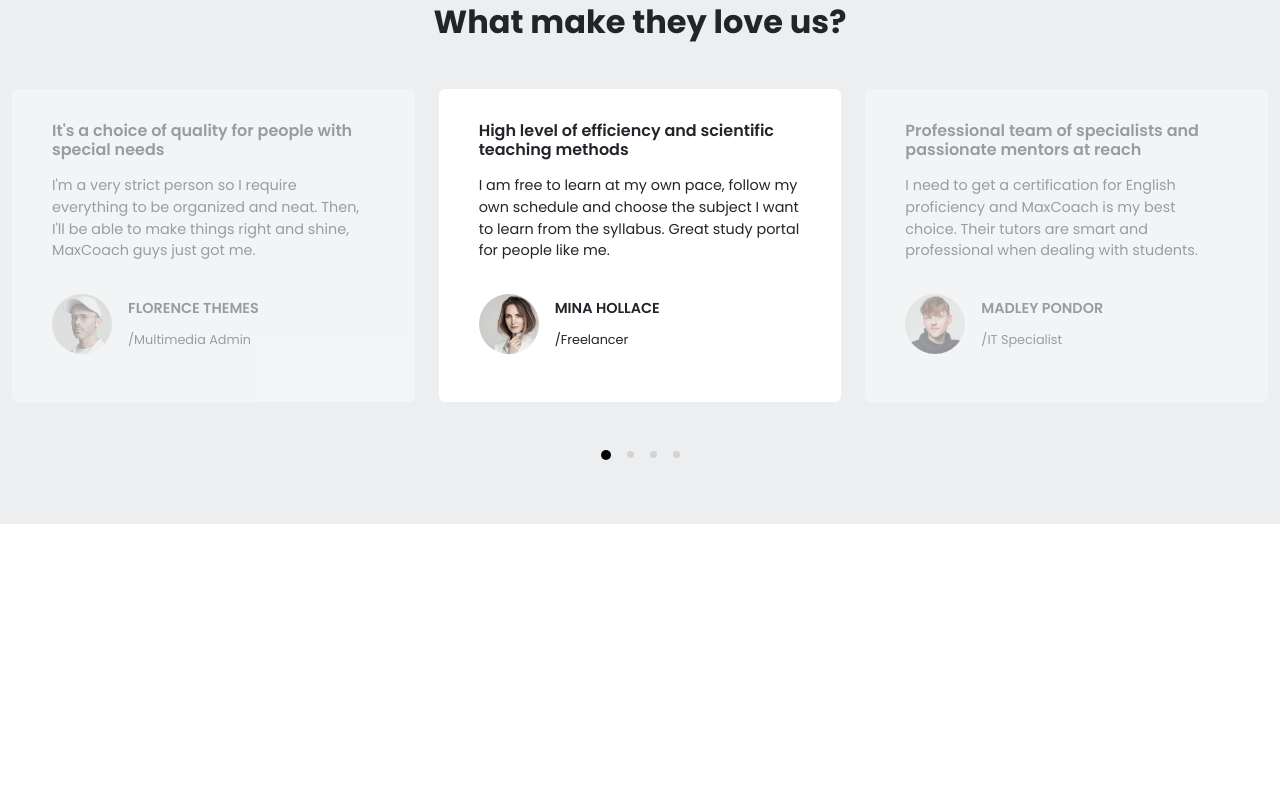
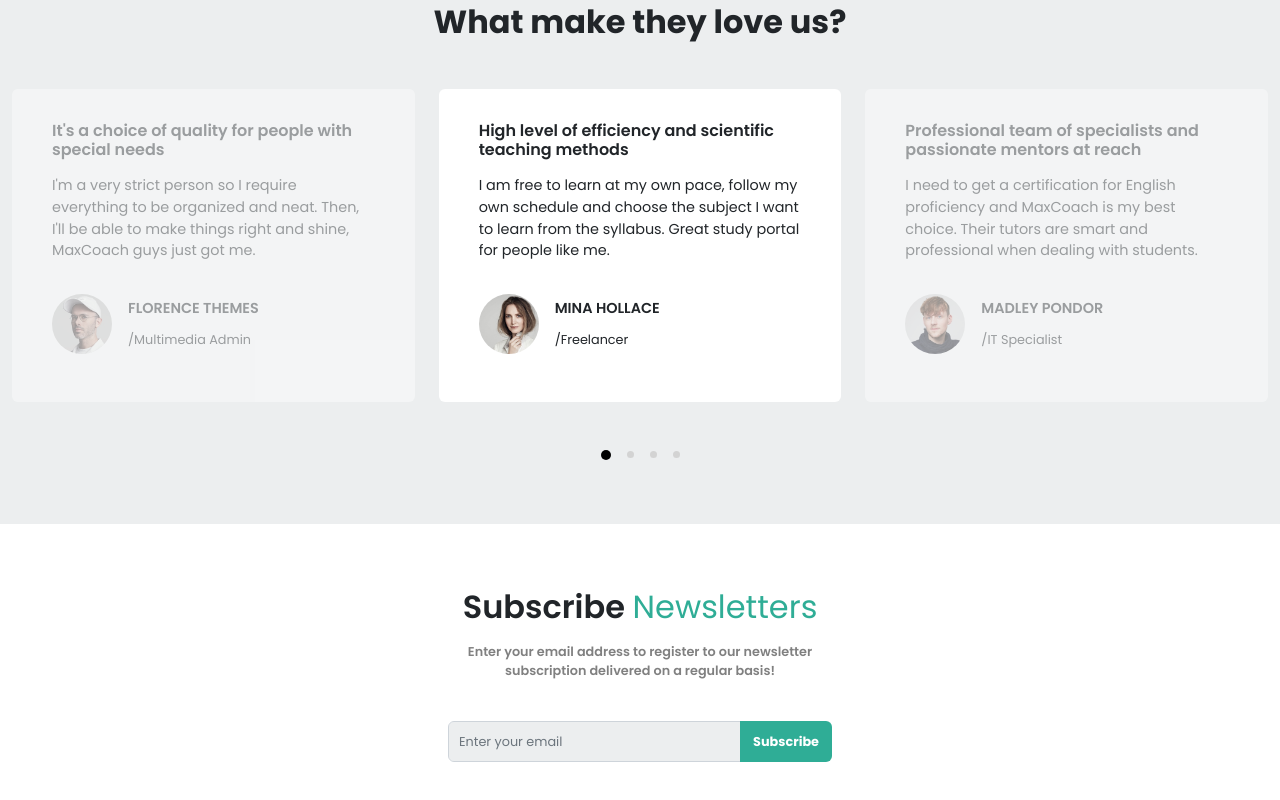
Before and after one commit to nespolisimmaco/proj-html-vuejs, a Vue app: page / in a window 1280 px wide. Shown: the part 4487-5287 px from the top of the page. Before the commit the page ends 5011 px from the top, so only its background shows below. Built offline with nearby package versions, Linux system fonts and the light colour scheme.

Commit message:
Add: added text and input field

```diff
--- a/src/components/Newsletter.vue
+++ b/src/components/Newsletter.vue
@@ -1,17 +1,72 @@
 <script>
 export default {
     name: "Newsletter",
-    data() {
-        return {}
-    }
 }
 </script>
 
 <template>
-    <div>
-
+    <!-- Newsletter -->
+    <div class="newsletter text-center">
+        <!-- Container -->
+        <div class="ms_smaller-container">
+            <h2>Subscribe <span>Newsletters</span></h2>
+            <p>Enter your email address to register to our newsletter subscription delivered on a regular basis!</p>
+            <!-- Input group -->
+            <div class="input-group mb-3">
+                <input type="email" class="form-control" placeholder="Enter your email" aria-label="Enter your email"
+                    aria-describedby="button-addon2">
+                <button class="btn" type="button" id="button-addon2">Subscribe</button>
+            </div>
+            <!-- End Input group -->
+        </div>
+        <!-- End Container -->
     </div>
+    <!-- End Newsletter -->
 </template>
 
 
-<style lang="scss" scoped></style>
+<style lang="scss" scoped>
+@use "../style/partials/variables" as *;
+
+.newsletter {
+    padding: 4rem 0;
+}
+
+.ms_smaller-container {
+    width: 30%;
+    margin: 0 auto;
+    max-width: 600px;
+
+    h2 {
+        font-weight: 600;
+
+        span {
+            font-weight: 400;
+            color: $main-green;
+        }
+    }
+
+    p {
+        font-size: .8rem;
+        font-weight: 600;
+        color: grey;
+        margin: 1rem 0 2.5rem;
+    }
+}
+
+.input-group {
+    input {
+        background-color: $jumbotron-background;
+        font-size: .8rem;
+        padding: 10px;
+    }
+
+    button {
+        background-color: $main-green;
+        color: white;
+        font-weight: 700;
+        font-size: .8rem;
+
+    }
+}
+</style>
```
